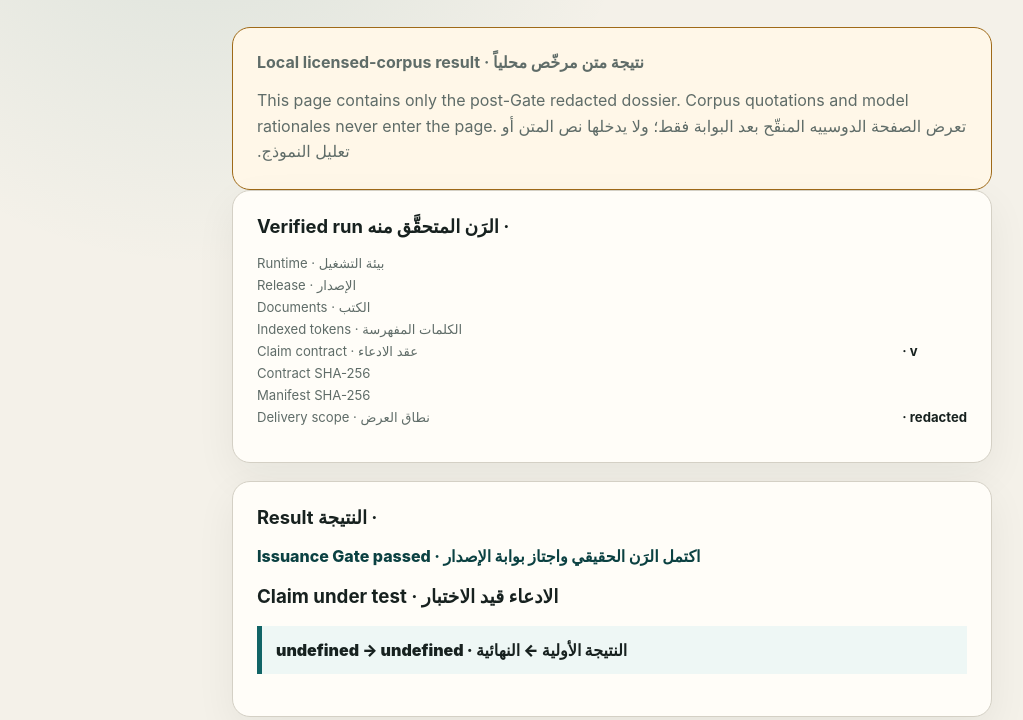
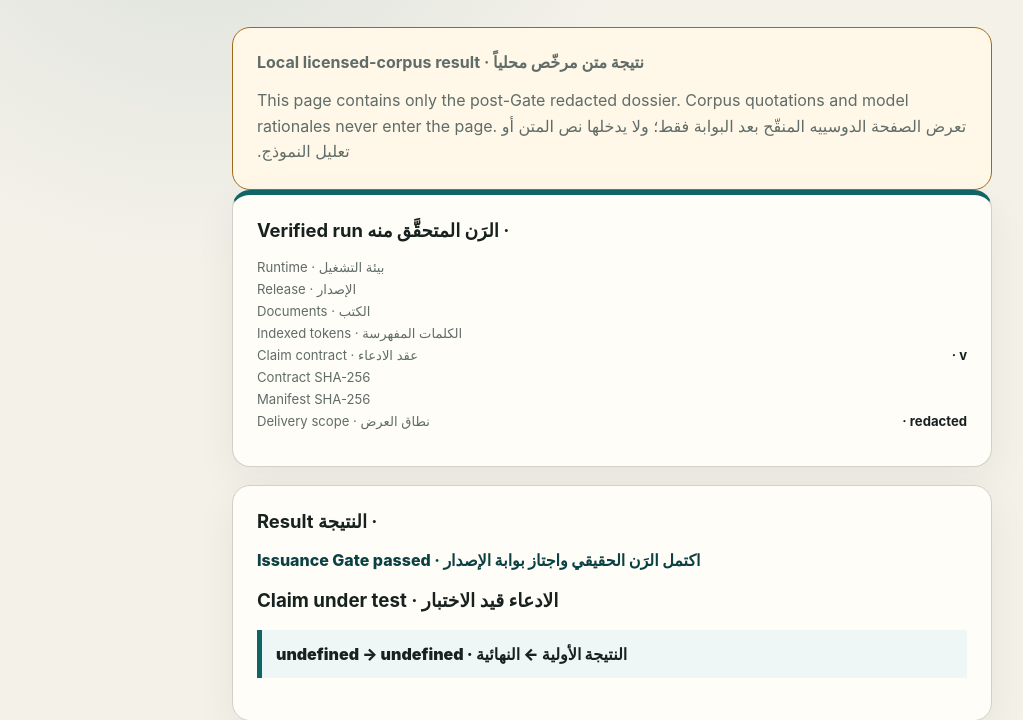
Before and after one commit to zuhair13/-takhrij, a Flask app: template templates/result.html in a window 1280 px wide. Shown: the part 279-999 px from the top of the page, without its empty margins (28-1051 px from the left). Run offline with Flask 3, Linux system fonts and the light colour scheme; the template is opened without the code that fills it, so the values that code supplies are empty; parts of the project's set-up code (start-up, migrations or seed data) failed here and were passed over.

Commit message:
Style verified local run summary

```diff
--- a/static/style.css
+++ b/static/style.css
@@ -72,6 +72,8 @@ button:disabled { opacity: .55; cursor: wait; }
   border-radius: 10px;
   padding: 12px;
 }
+.variants-panel { margin: 16px 0; }
+.variants-panel summary { color: var(--accent-dark); font-weight: 800; cursor: pointer; }
 .variant-list { display: flex; flex-wrap: wrap; gap: 7px; padding: 0; list-style: none; }
 .variant-list li { border: 1px solid var(--line); border-radius: 99px; padding: 5px 10px; background: white; }
 .match { border-top: 1px solid var(--line); padding: 16px 0; }
@@ -82,6 +84,9 @@ mark { background: #ffe48e; padding: 0 2px; }
 .provenance { display: grid; grid-template-columns: minmax(0, 1fr) auto; gap: 6px 16px; font-size: .82rem; }
 .provenance dt { color: var(--muted); }
 .provenance dd { margin: 0; font-weight: 700; }
+.run-summary dd { max-width: 430px; text-align: end; overflow-wrap: anywhere; }
+.run-summary .digest { font-family: ui-monospace, SFMono-Regular, Menlo, monospace; font-size: .72rem; }
+.run-card { border-top: 5px solid var(--accent); }
 aside { color: var(--muted); box-shadow: none; }
 aside p { margin-bottom: 0; line-height: 1.6; }
 code { overflow-wrap: anywhere; }
```
